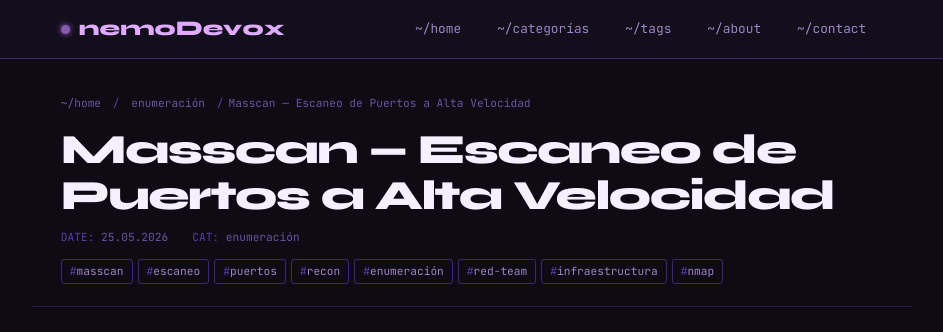
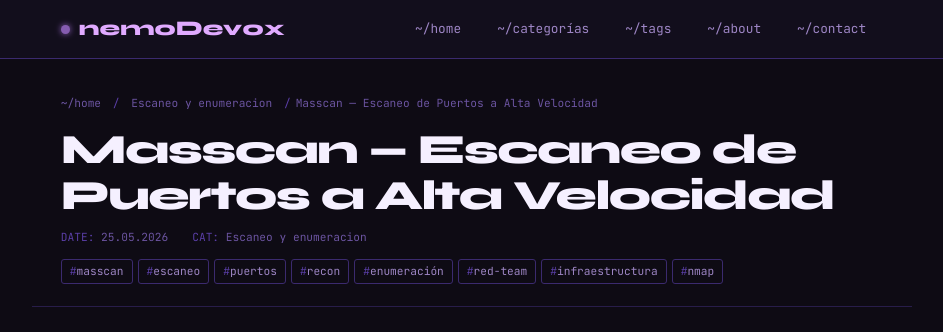
Before and after one commit to nemoDev0x/nemoDev0x.github.io, a Jekyll site: the page built from _posts/2026-05-25-masscan.md, in a window 1280 px wide and 900 px high. Shown: the top 332 px of the window, without its empty margins (168-1111 px from the left). Built offline with Jekyll 4.4.1, drawn with Linux system fonts in a browser that asks for light colours.

Commit message:
Update categories for Masscan post

```diff
--- a/_posts/2026-05-25-masscan.md
+++ b/_posts/2026-05-25-masscan.md
@@ -2,7 +2,7 @@
 layout: post
 title: "Masscan — Escaneo de Puertos a Alta Velocidad"
 date: 2026-05-25
-categories: [enumeración]
+categories: [Escaneo y enumeracion]
 tags: [masscan, escaneo, puertos, recon, enumeración, red-team, infraestructura, nmap]
 description: "Guía profesional de Masscan: instalación, configuración, técnicas de escaneo masivo, integración con Nmap y flujos reales para descubrimiento de infraestructura en pentesting y Red Team."
 ---
```
